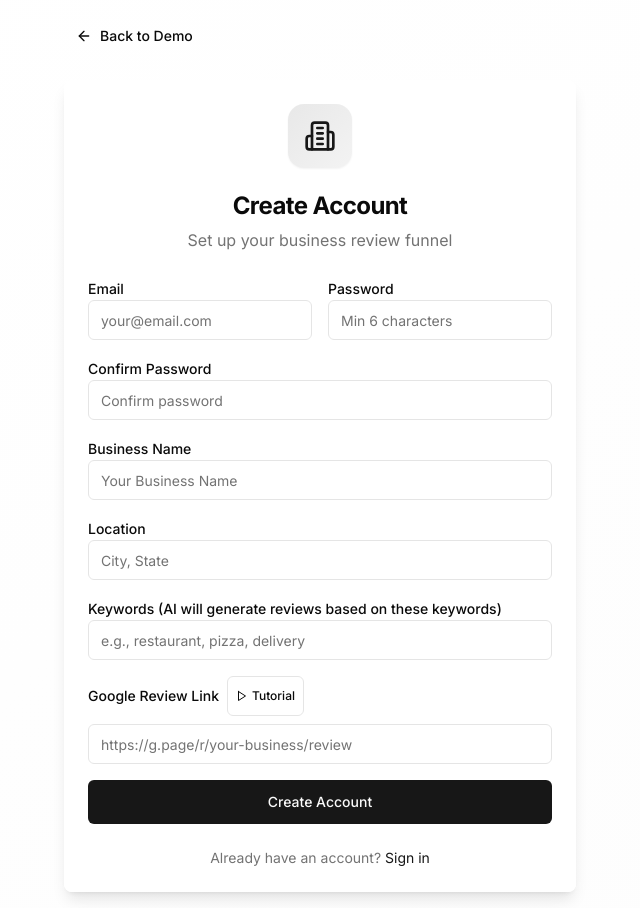
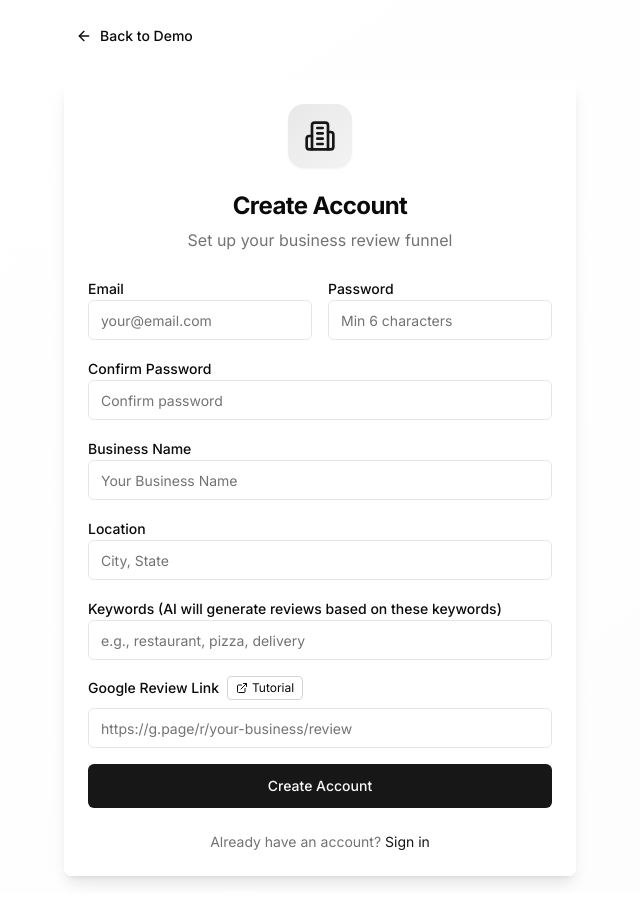
Before and after one commit to danielgao20/review-app, a Next.js app: page /auth/signup in a window 1280 px wide. Shown: the whole page, without its empty margins (320-960 px from the left). Built offline with nearby package versions, Linux system fonts and the light colour scheme.

Commit message:
update: tutorial video to link

```diff
--- a/app/auth/signup/page.tsx
+++ b/app/auth/signup/page.tsx
@@ -6,7 +6,7 @@ import { Button } from '@/components/ui/button'
 import { Input } from '@/components/ui/input'
 import { Card, CardContent, CardDescription, CardHeader, CardTitle } from '@/components/ui/card'
 import { Dialog, DialogContent, DialogHeader, DialogTitle, DialogTrigger } from '@/components/ui/dialog'
-import { ArrowLeft, Building2, Play } from 'lucide-react'
+import { ArrowLeft, Building2, Play, ExternalLink } from 'lucide-react'
 import Link from 'next/link'
 
 export default function SignUpPage() {
@@ -168,35 +168,15 @@ export default function SignUpPage() {
               <div>
                 <div className="flex items-center gap-2 mb-2">
                   <label className="text-sm font-medium">Google Review Link</label>
-                  <Dialog>
-                    <DialogTrigger asChild>
-                      <Button
-                        type="button"
-                        variant="outline"
-                        size="sm"
-                        className="h-6 px-2 text-xs"
-                      >
-                        <Play className="h-3 w-3 mr-1" />
-                        Tutorial
-                      </Button>
-                    </DialogTrigger>
-                    <DialogContent className="max-w-[95vw] sm:max-w-4xl">
-                      <DialogHeader>
-                        <DialogTitle>How to Get Your Google Review Link</DialogTitle>
-                      </DialogHeader>
-                      <div className="w-full">
-                        <video
-                          controls
-                          className="w-full h-auto rounded-lg"
-                          preload="metadata"
-                        >
-                          <source src="/tutorial.mov" type="video/quicktime" />
-                          <source src="/tutorial.mov" type="video/mp4" />
-                          Your browser does not support the video tag.
-                        </video>
-                      </div>
-                    </DialogContent>
-                  </Dialog>
+                  <a
+                    href="https://support.google.com/business/answer/3474122?hl=en#:~:text=Share%20a%20link%20or%20QR%20code%20to%20request%20reviews"
+                    target="_blank"
+                    rel="noopener noreferrer"
+                    className="inline-flex items-center h-6 px-2 text-xs border border-gray-300 rounded bg-white hover:bg-gray-50 transition-colors"
+                  >
+                    <ExternalLink className="h-3 w-3 mr-1" />
+                    Tutorial
+                  </a>
                 </div>
                 <Input
                   name="googleReviewLink"
```
